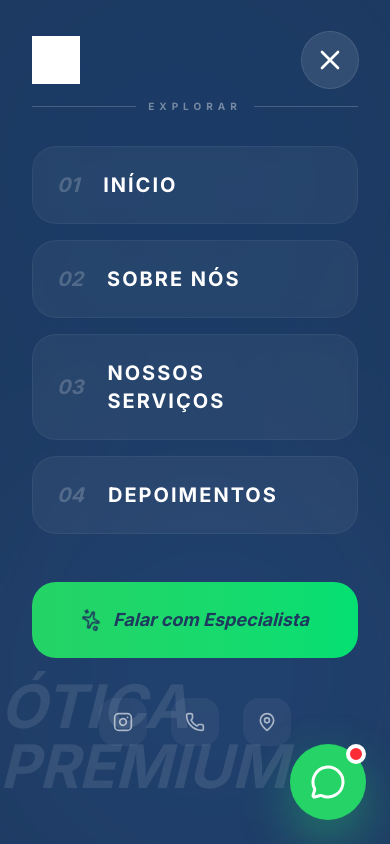
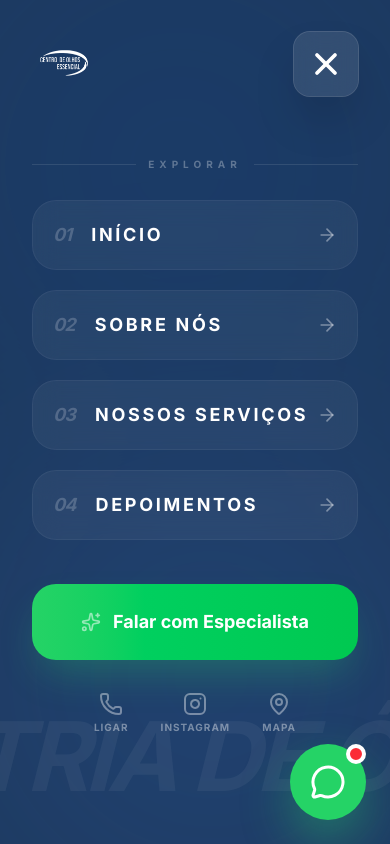
Before and after one commit to mcpfbahia/industria-oculos, a React (Vite) app: page / in a window 390 px wide. Both pictures are taken after a click on the button 344 px from the left and 56 px from the top of the page. Shown: the top 844 px of the page. Built offline with nearby package versions, Linux system fonts and the light colour scheme.

Commit message:
fix: restore original logo and fix mobile menu close button

```diff
--- a/src/components/Navbar.jsx
+++ b/src/components/Navbar.jsx
@@ -24,26 +24,40 @@ const Navbar = () => {
     const menuVariants = {
         closed: {
             opacity: 0,
-            scale: 1.1,
-            filter: "blur(10px)",
-            transition: { duration: 0.4, ease: [0.4, 0, 0.2, 1] }
+            y: "-100%",
+            transition: {
+                duration: 0.5,
+                ease: [0.4, 0, 0.2, 1],
+                when: "afterChildren"
+            }
         },
         opened: {
             opacity: 1,
-            scale: 1,
-            filter: "blur(0px)",
-            transition: { duration: 0.6, ease: [0.4, 0, 0.2, 1] }
+            y: 0,
+            transition: {
+                duration: 0.5,
+                ease: [0.4, 0, 0.2, 1],
+                staggerChildren: 0.1,
+                delayChildren: 0.1
+            }
         },
     };
 
+    const itemVariants = {
+        closed: { opacity: 0, x: -20 },
+        opened: { opacity: 1, x: 0 }
+    };
+
+    const closeMenu = () => setMobileMenuOpen(false);
+
     return (
-        <nav className={`fixed w-full z-50 transition-all duration-500 ${scrolled ? 'bg-white/80 backdrop-blur-xl shadow-2xl py-2' : 'bg-transparent py-4'}`}>
+        <nav className={`fixed w-full z-50 transition-all duration-500 ${scrolled ? 'bg-white/90 backdrop-blur-xl shadow-2xl py-2' : 'bg-transparent py-4'}`}>
             <div className="max-w-7xl mx-auto px-4 md:px-8 flex justify-between items-center">
                 <a href="/" className="flex items-center group">
                     <img
-                        src="/logo.png"
+                        src="/logo-original.png"
                         alt="Indústria de Óculos"
-                        className={`transition-all duration-500 group-hover:scale-105 ${scrolled ? 'h-16 md:h-20' : 'h-20 md:h-24'} w-auto`}
+                        className={`transition-all duration-500 group-hover:scale-105 ${scrolled ? 'h-16 md:h-20' : 'h-20 md:h-24'} w-auto object-contain brightness-110 contrast-125`}
                     />
                 </a>
 
@@ -63,25 +77,21 @@ const Navbar = () => {
                         href="https://wa.me/5571988186767"
                         target="_blank"
                         rel="noopener noreferrer"
-                        className="btn-primary flex items-center gap-2 py-3 px-8 text-xs font-black uppercase tracking-widest bg-gradient-to-r from-primary to-accent border-none"
+                        className="btn-primary flex items-center gap-2 py-3 px-8 text-xs font-black uppercase tracking-widest bg-gradient-to-r from-primary to-accent border-none shadow-xl"
                     >
                         <MessageCircle size={16} />
                         Agendar Agora
                     </a>
                 </div>
 
-                {/* Mobile Toggle */}
+                {/* Mobile Toggle Button */}
                 <div className="lg:hidden flex items-center">
                     <button
                         onClick={() => setMobileMenuOpen(true)}
-                        className="relative group p-4 bg-secondary text-white rounded-2xl shadow-xl overflow-hidden"
+                        aria-label="Abrir Menu"
+                        className="p-4 bg-secondary text-white rounded-2xl shadow-xl hover:bg-primary transition-all active:scale-90"
                     >
-                        <motion.div
-                            className="absolute inset-0 bg-gradient-to-tr from-primary via-accent to-primary opacity-0 group-hover:opacity-100 transition-opacity duration-500"
-                            animate={{ rotate: 360 }}
-                            transition={{ duration: 10, repeat: Infinity, ease: "linear" }}
-                        />
-                        <Menu size={28} className="relative z-10" />
+                        <Menu size={28} />
                     </button>
                 </div>
             </div>
@@ -94,7 +104,7 @@ const Navbar = () => {
                         initial="closed"
                         animate="opened"
                         exit="closed"
-                        className="fixed inset-0 h-screen w-full bg-secondary z-[70] flex flex-col items-center justify-center p-8 lg:hidden overflow-hidden"
+                        className="fixed inset-0 h-screen w-full bg-secondary z-[999] flex flex-col items-center justify-center p-8 lg:hidden overflow-hidden"
                     >
                         {/* Artistic Background Decoration */}
                         <div className="absolute top-0 left-0 w-full h-full overflow-hidden pointer-events-none opacity-20">
@@ -102,69 +112,76 @@ const Navbar = () => {
                             <div className="absolute bottom-[-10%] left-[-10%] w-[500px] h-[500px] bg-accent rounded-full blur-[120px] animate-pulse" style={{ animationDelay: '2s' }} />
                         </div>
 
-                        {/* Menu Header */}
-                        <div className="absolute top-0 left-0 w-full p-8 flex justify-between items-center z-10">
-                            <img src="/logo.png" alt="Logo" className="h-12 w-auto brightness-0 invert" />
+                        {/* Menu Header with original logo and CLOSE button */}
+                        <div className="absolute top-0 left-0 w-full p-8 flex justify-between items-center z-[1000]">
+                            <img
+                                src="/logo-original.png"
+                                alt="Logo Original"
+                                className="h-16 w-auto brightness-0 invert contrast-200"
+                            />
                             <button
-                                onClick={() => setMobileMenuOpen(false)}
-                                className="w-14 h-14 bg-white/10 backdrop-blur-md rounded-full flex items-center justify-center text-white ring-1 ring-white/20 hover:bg-white/20 transition-all"
+                                onClick={closeMenu}
+                                aria-label="Fechar Menu"
+                                className="w-16 h-16 bg-white/10 backdrop-blur-md rounded-2xl flex items-center justify-center text-white ring-1 ring-white/20 hover:bg-red-500/20 hover:ring-red-500 transition-all active:scale-90 cursor-pointer shadow-2xl"
                             >
-                                <X size={32} />
+                                <X size={36} strokeWidth={2.5} />
                             </button>
                         </div>
 
-                        {/* Content Container */}
-                        <div className="relative z-10 w-full max-w-sm flex flex-col gap-4">
-                            <div className="flex items-center gap-3 mb-4">
-                                <div className="h-px bg-white/20 flex-1"></div>
-                                <span className="text-[10px] font-black tracking-[0.5em] text-white/40 uppercase">Explorar</span>
-                                <div className="h-px bg-white/20 flex-1"></div>
+                        {/* Navigation Container */}
+                        <div className="relative z-[1000] w-full max-w-sm flex flex-col gap-5 mt-12">
+                            <div className="flex items-center gap-3 mb-2">
+                                <div className="h-px bg-white/10 flex-1"></div>
+                                <span className="text-[10px] font-black tracking-[0.5em] text-white/30 uppercase">Explorar</span>
+                                <div className="h-px bg-white/10 flex-1"></div>
                             </div>
 
                             {navLinks.map((link, idx) => (
                                 <motion.a
                                     key={link.name}
                                     href={link.href}
-                                    onClick={() => setMobileMenuOpen(false)}
-                                    initial={{ opacity: 0, y: 20 }}
-                                    animate={{ opacity: 1, y: 0 }}
-                                    transition={{ delay: 0.1 * idx + 0.3 }}
-                                    className="group flex items-center justify-between p-6 rounded-3xl border border-white/5 bg-white/5 backdrop-blur-sm hover:bg-primary transition-all duration-300 overflow-hidden relative"
+                                    onClick={closeMenu}
+                                    variants={itemVariants}
+                                    className="group flex items-center justify-between p-5 rounded-3xl border border-white/5 bg-white/5 backdrop-blur-md hover:bg-primary transition-all duration-300"
                                 >
-                                    <div className="flex items-center gap-6">
-                                        <span className="text-white/20 group-hover:text-white/40 font-black italic text-xl">0{idx + 1}</span>
-                                        <span className="text-xl font-bold text-white tracking-widest uppercase">{link.name}</span>
+                                    <div className="flex items-center gap-5">
+                                        <span className="text-white/20 group-hover:text-white/40 font-black italic text-lg tracking-tighter">0{idx + 1}</span>
+                                        <span className="text-lg font-bold text-white tracking-[0.15em] uppercase">{link.name}</span>
                                     </div>
-                                    <ArrowRight className="text-white/40 group-hover:text-white translate-x-4 group-hover:translate-x-0 transition-all opacity-0 group-hover:opacity-100" />
-
-                                    {/* Subtle Gradient Hover */}
-                                    <div className="absolute inset-0 bg-gradient-to-r from-transparent via-white/5 to-transparent -translate-x-full group-hover:translate-x-full transition-transform duration-1000" />
+                                    <ArrowRight className="text-white/40 group-hover:text-white group-hover:translate-x-1 transition-all" size={20} />
                                 </motion.a>
                             ))}
 
-                            <div className="mt-8 flex flex-col gap-4">
+                            <div className="mt-6 flex flex-col gap-4">
                                 <a
                                     href="https://wa.me/5571988186767"
-                                    className="btn-whatsapp w-full py-6 rounded-3xl text-lg font-black bg-gradient-to-r from-whatsapp to-green-400 group relative overflow-hidden"
+                                    onClick={closeMenu}
+                                    className="w-full py-6 rounded-3xl text-lg font-black bg-gradient-to-r from-whatsapp to-green-500 text-white shadow-[0_20px_40px_-10px_rgba(37,211,102,0.3)] flex items-center justify-center gap-3 active:scale-95 transition-all"
                                 >
-                                    <span className="relative z-10 flex items-center justify-center gap-3 italic">
-                                        <Sparkles size={20} className="animate-spin" />
-                                        Falar com Especialista
-                                    </span>
-                                    <div className="absolute inset-0 bg-white/20 translate-y-full group-hover:translate-y-0 transition-transform" />
+                                    <Sparkles size={20} className="animate-pulse" />
+                                    <span>Falar com Especialista</span>
                                 </a>
 
-                                <div className="flex justify-center gap-6 mt-6">
-                                    <a href="#" className="w-12 h-12 rounded-2xl bg-white/5 flex items-center justify-center text-white/60 hover:text-white hover:bg-white/10 transition-all"><Instagram size={20} /></a>
-                                    <a href="tel:7133718478" className="w-12 h-12 rounded-2xl bg-white/5 flex items-center justify-center text-white/60 hover:text-white hover:bg-white/10 transition-all"><Phone size={20} /></a>
-                                    <a href="#" className="w-12 h-12 rounded-2xl bg-white/5 flex items-center justify-center text-white/60 hover:text-white hover:bg-white/10 transition-all"><MapPin size={20} /></a>
+                                <div className="flex justify-center gap-8 mt-4">
+                                    <a href="tel:7133718478" className="text-white/40 hover:text-white transition-colors flex flex-col items-center gap-1">
+                                        <Phone size={24} />
+                                        <span className="text-[10px] uppercase font-bold tracking-widest">Ligar</span>
+                                    </a>
+                                    <a href="https://instagram.com" target="_blank" className="text-white/40 hover:text-white transition-colors flex flex-col items-center gap-1">
+                                        <Instagram size={24} />
+                                        <span className="text-[10px] uppercase font-bold tracking-widest">Instagram</span>
+                                    </a>
+                                    <a href="#footer" onClick={closeMenu} className="text-white/40 hover:text-white transition-colors flex flex-col items-center gap-1">
+                                        <MapPin size={24} />
+                                        <span className="text-[10px] uppercase font-bold tracking-widest">Mapa</span>
+                                    </a>
                                 </div>
                             </div>
                         </div>
 
-                        {/* Bottom Brand Mark */}
-                        <div className="absolute bottom-12 text-white/10 font-black text-6xl pointer-events-none select-none italic">
-                            ÓTICA PREMIUM
+                        {/* Bottom Artistic Mark */}
+                        <div className="absolute bottom-10 left-1/2 -translate-x-1/2 text-white/5 font-black text-8xl pointer-events-none select-none italic whitespace-nowrap uppercase tracking-tighter">
+                            Indústria de Óculos
                         </div>
                     </motion.div>
                 )}
```
Also changed, not shown: public/logo-original.png (added).
